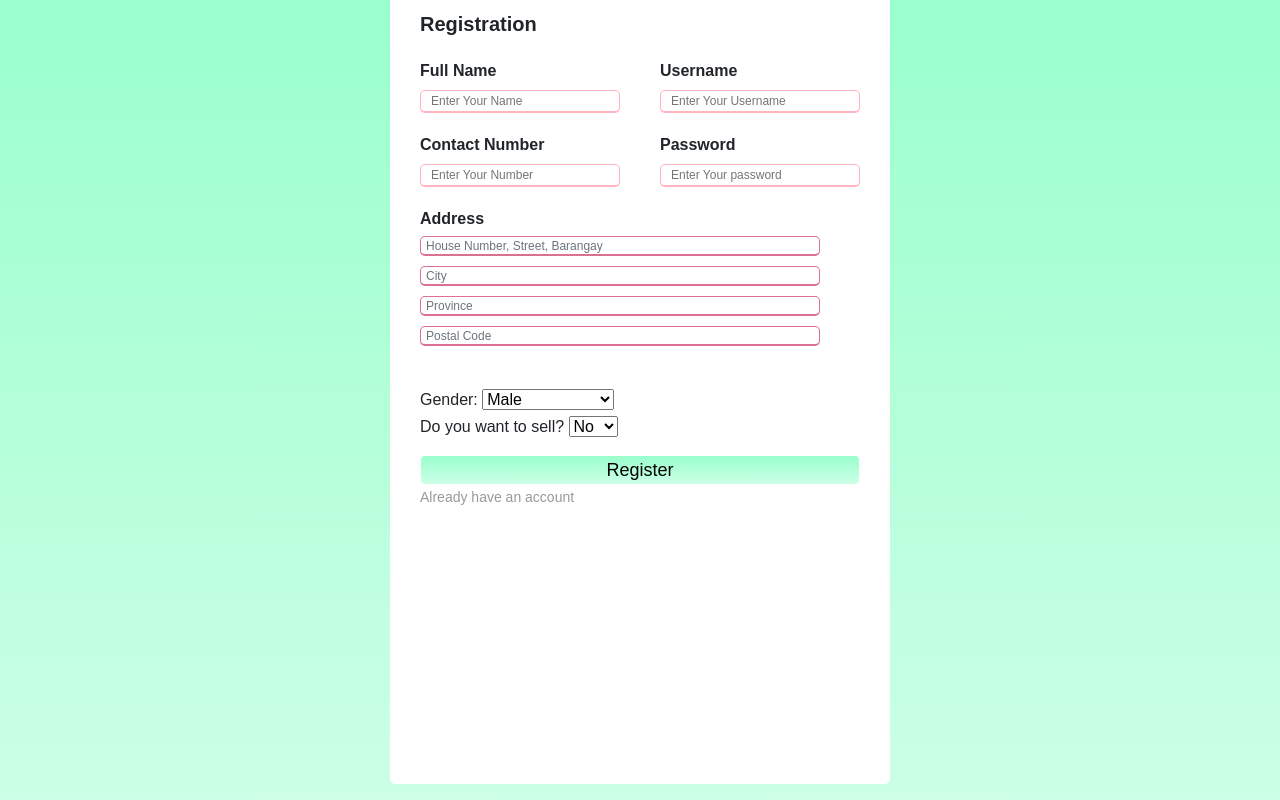
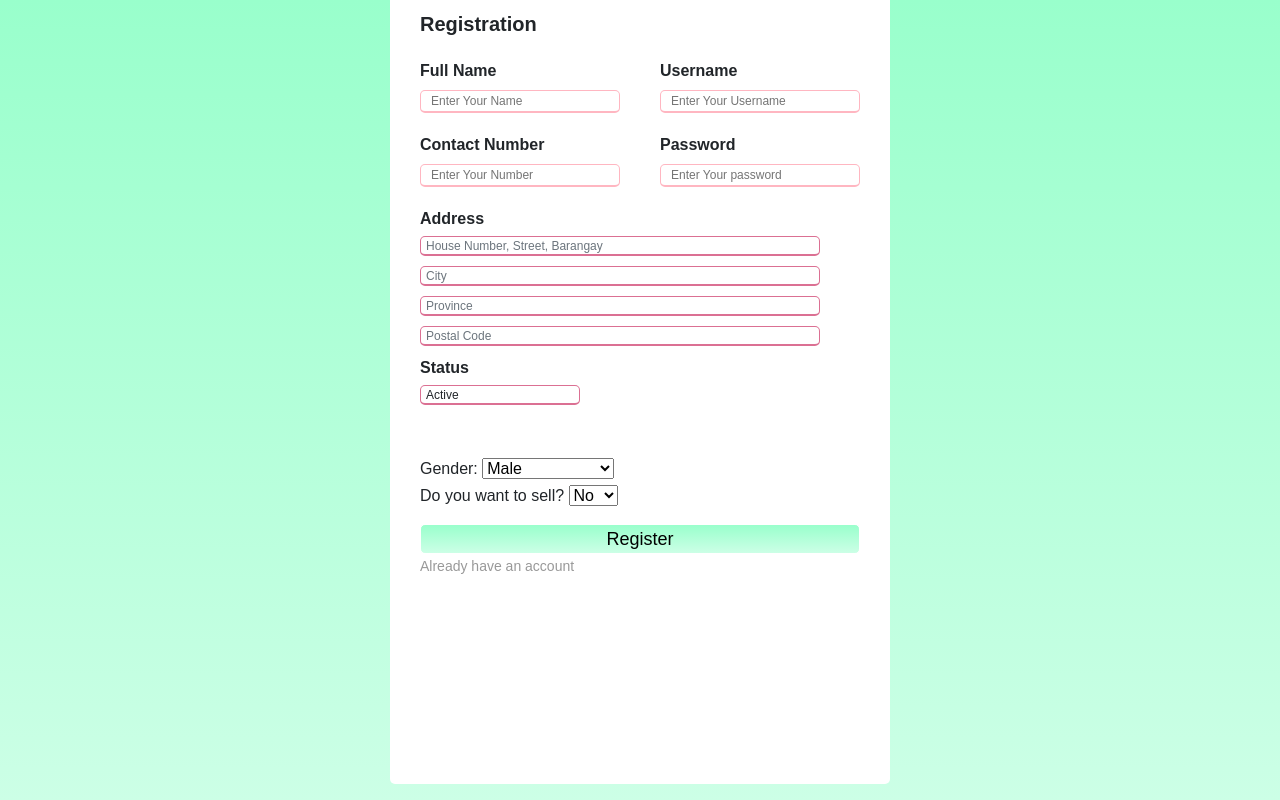
Before and after one commit to geelato-b/agricomercio, a PHP site: page /form.php in a window 1280 px wide. Run offline with PHP 8.4, Linux system fonts and the light colour scheme; some libraries are stand-ins or nearby versions.

Commit message:
Add files via upload

```diff
--- a/form.php
+++ b/form.php
@@ -31,7 +31,7 @@
                 </div>
                 <div class="input-box">
                     <span class="details">Contact Number</span>
-                    <input type="text" name="contact_no" placeholder="Enter Your Number" required>
+                    <input type="text" name="contact_no" placeholder="Enter Your Number" maxlength="11" required >
                 </div>
 
                 <div class="input-box">
@@ -48,13 +48,19 @@
                         <input type="text" class="form-control" name = "prv" placeholder = "Province" value = "">
 
                         <input type="text" class="form-control" name ="pc" placeholder = "Postal Code" value = "" >
+                        <div class="input-box">
+                <span class="details">Status</span>
+                        <input type="text" class="form-control" name="status" placeholder = "Active" value = "Active" require>
+
+                </div>
+
 
                 </div>
 
 
 
+            </div>
 
-            </div>
             <div class="gender-deatils">
                 <div class="category">
                 <label for="gender">Gender:</label>
@@ -76,6 +82,8 @@
                 </select>
                 </div>
             </div>
+
+
             <div class="button">
                 <input type="submit" name="" value="Register" name= "submit_reg">
 
```
